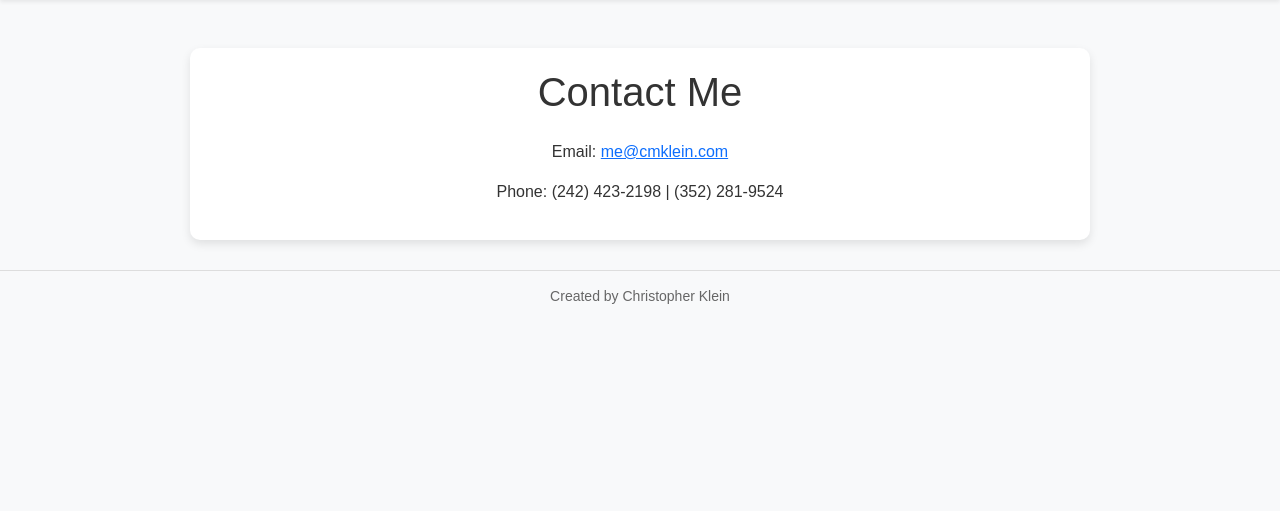
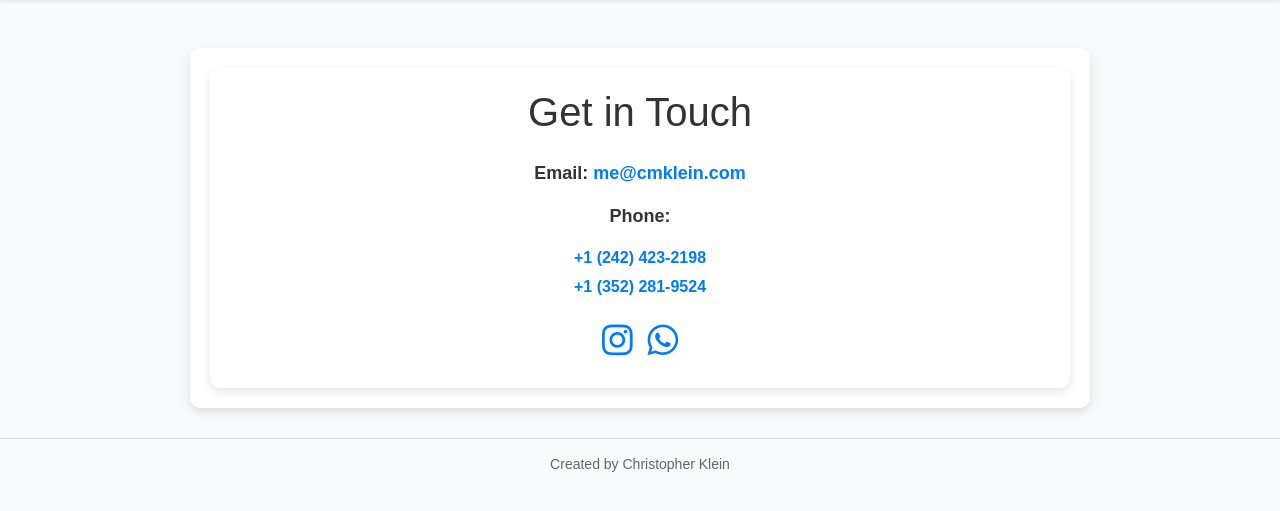
Before and after one commit to KleinFrom242/cmklein-portfolio, a Flask app: page /contact in a window 1280 px wide. Shown: the part 116-627 px from the top of the page. Run offline with Flask 3, Linux system fonts and the light colour scheme.

Commit message:
added social media to contact page

```diff
--- a/static/css/styles.css
+++ b/static/css/styles.css
@@ -147,3 +147,60 @@ body {
     background-color: #f8f9fa;
     border-top: 1px solid #ddd;
 }
+
+/* Contact Page Styling */
+.contact-info {
+    margin-top: 20px;
+    text-align: center;
+}
+
+.contact-info p {
+    font-size: 18px;
+    font-weight: bold;
+}
+
+.phone-list {
+    list-style: none;
+    padding: 0;
+}
+
+.phone-list li {
+    margin-bottom: 5px;
+}
+
+.contact-info a {
+    color: #007bff;
+    text-decoration: none;
+    font-weight: bold;
+}
+
+.contact-info a:hover {
+    text-decoration: underline;
+}
+
+/* Social Media Icons */
+.social-icons {
+    display: flex;
+    justify-content: center;
+    gap: 15px; /* Space between icons */
+    margin-top: 15px;
+}
+
+.social-icon {
+    font-size: 35px;
+    text-decoration: none;
+    transition: transform 0.3s ease-in-out;
+}
+
+/* Icon Colors */
+.instagram {
+    color: #E4405F; /* Instagram Pink-Red */
+}
+
+.whatsapp {
+    color: #25D366; /* WhatsApp Green */
+}
+
+.social-icon:hover {
+    transform: scale(1.1);
+}
--- a/templates/contact.html
+++ b/templates/contact.html
@@ -3,10 +3,28 @@
 {% block title %}Contact - Christopher Klein{% endblock %}
 
 {% block content %}
-<h1 class="text-center mb-4">Contact Me</h1>
+<div class="container">
+    <h1 class="text-center mb-4">Get in Touch</h1>
 
-<div class="text-center">
-    <p>Email: <a href="mailto:me@cmklein.com">me@cmklein.com</a></p>
-    <p>Phone: (242) 423-2198 | (352) 281-9524</p>
+    <div class="contact-info text-center">
+        <p><strong>Email:</strong> <a href="mailto:me@cmklein.com">me@cmklein.com</a></p>
+
+        <!-- Phone Numbers -->
+        <p><strong>Phone:</strong></p>
+        <ul class="phone-list">
+            <li><a href="tel:+12424232198">+1 (242) 423-2198</a></li>
+            <li><a href="tel:+13522819524">+1 (352) 281-9524</a></li>
+        </ul>
+
+        <!-- Social Media Icons -->
+        <div class="social-icons">
+            <a href="https://www.instagram.com/yourusername/" target="_blank" class="social-icon instagram">
+                <i class="fab fa-instagram"></i>
+            </a>
+            <a href="https://wa.me/12424232198" target="_blank" class="social-icon whatsapp">
+                <i class="fab fa-whatsapp"></i>
+            </a>
+        </div>
+    </div>
 </div>
 {% endblock %}
```
